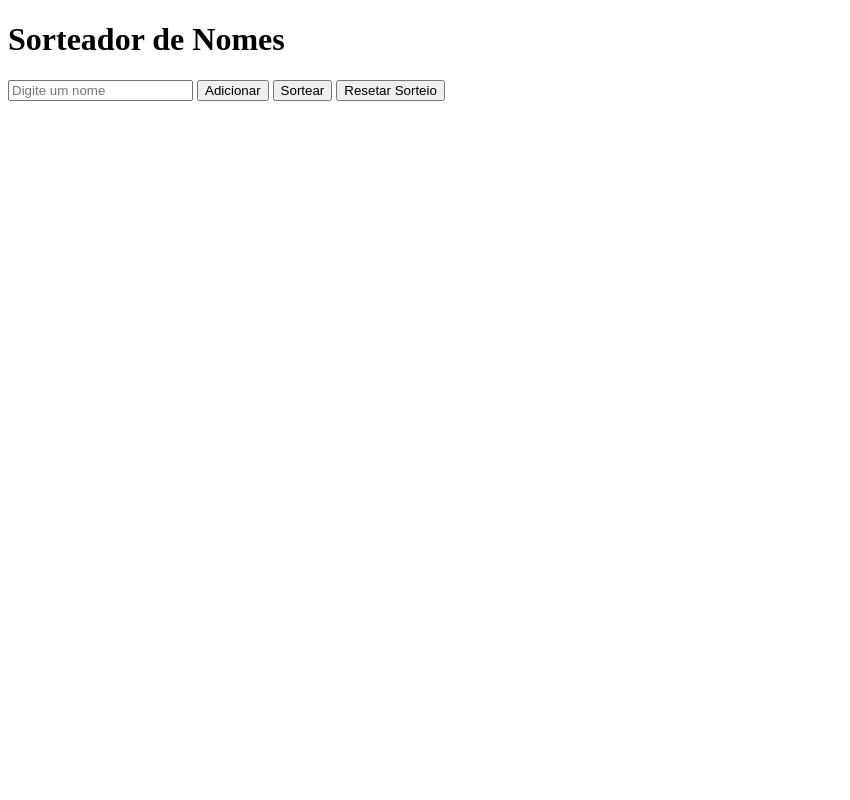
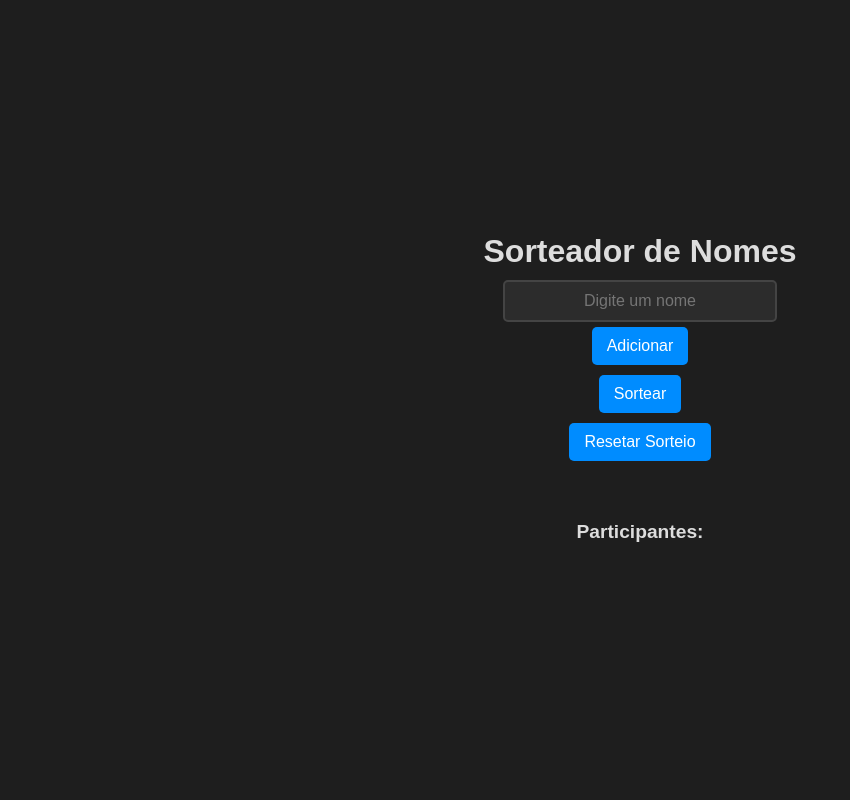
Before and after one commit to vitor1616/Sorteador, a Flask app: page / in a window 1280 px wide. Shown: the whole page, without its empty margins (0-850 px from the left). Run offline with Flask 3, Linux system fonts and the light colour scheme; data that the repository does not hold is empty.

Commit message:
Add files via upload

```diff
--- a/sorteador/app.py
+++ b/sorteador/app.py
@@ -27,9 +27,16 @@ def sortear():
 
 @app.route('/resetar', methods=['POST'])
 def resetar():
-    Nome.query.update({'sorteado': False})
+    db.session.query(Nome).delete()  # Apaga todos os registros
     db.session.commit()
-    return jsonify({'mensagem': 'Sorteio reiniciado!'})
+    return jsonify({'mensagem': 'Todos os nomes foram apagados!'})
+
+@app.route('/listar', methods=['GET'])
+def listar():
+    nomes = Nome.query.filter_by(sorteado=False).all()  # Pega apenas os não sorteados
+    nomes_lista = [nome.nome for nome in nomes]
+    return jsonify(nomes_lista)
+
 
 if __name__ == '__main__':
     app.run(debug=True)
--- a/sorteador/templates/index.html
+++ b/sorteador/templates/index.html
@@ -4,35 +4,146 @@
     <meta charset="UTF-8">
     <meta name="viewport" content="width=device-width, initial-scale=1.0">
     <title>Sorteador de Nomes</title>
+    <style>
+        /* Estilos gerais - Tema Dark */
+        body {
+            font-family: Arial, sans-serif;
+            background-color: #1e1e1e; /* Fundo escuro */
+            color: #ddd; /* Texto claro */
+            text-align: center;
+            margin: 0;
+            padding: 0;
+            display: flex;
+            flex-direction: column;
+            align-items: center;
+            justify-content: center;
+            height: 100vh;
+        }
+
+        h1 {
+            font-size: 2rem;
+            margin-bottom: 10px;
+        }
+
+        input {
+            padding: 10px;
+            font-size: 1rem;
+            border: 2px solid #444;
+            border-radius: 5px;
+            width: 250px;
+            text-align: center;
+            background-color: #2c2c2c;
+            color: #ddd;
+        }
+
+        /* Botões */
+        button {
+            background-color: #008CFF;
+            color: white;
+            border: none;
+            padding: 10px 15px;
+            margin: 5px;
+            font-size: 1rem;
+            border-radius: 5px;
+            cursor: pointer;
+            transition: background-color 0.3s ease;
+        }
+
+        button:hover {
+            background-color: #006FCC;
+        }
+
+        /* Resultado do sorteio */
+        #resultado {
+            font-size: 1.5rem;
+            font-weight: bold;
+            margin-top: 15px;
+            color: #008CFF;
+        }
+
+        /* Lista de participantes */
+        h3 {
+            margin-top: 20px;
+            font-size: 1.2rem;
+        }
+
+        ul {
+            list-style-type: none;
+            padding: 0;
+            max-width: 300px;
+            margin-top: 10px;
+        }
+
+        ul li {
+            background: #2c2c2c; /* Cinza escuro */
+            padding: 10px;
+            margin: 5px 0;
+            border-radius: 5px;
+            box-shadow: 0px 2px 5px rgba(0, 0, 0, 0.3);
+            color: #ddd;
+        }
+    </style>
 </head>
 <body>
     <h1>Sorteador de Nomes</h1>
+
     <input type="text" id="nome" placeholder="Digite um nome">
     <button onclick="adicionarNome()">Adicionar</button>
+
     <button onclick="sortearNome()">Sortear</button>
     <button onclick="resetarSorteio()">Resetar Sorteio</button>
+
     <h2 id="resultado"></h2>
+
+    <h3>Participantes:</h3>
+    <ul id="listaNomes"></ul>
 
     <script>
         function adicionarNome() {
-            let nome = document.getElementById("nome").value;
+            let nome = document.getElementById("nome").value.trim();
+            if (nome === "") return; // Se estiver vazio, não faz nada
+
             fetch("/adicionar", {
                 method: "POST",
                 body: new URLSearchParams({ nome: nome }),
                 headers: { "Content-Type": "application/x-www-form-urlencoded" }
-            }).then(res => res.json()).then(data => alert(data.mensagem));
+            }).then(res => res.json()).then(() => {
+                document.getElementById("nome").value = ""; // Limpa o campo
+                atualizarLista(); // Atualiza automaticamente a lista
+            });
         }
 
         function sortearNome() {
             fetch("/sortear").then(res => res.json()).then(data => {
                 document.getElementById("resultado").innerText = data.nome || data.mensagem;
+                atualizarLista(); // Atualiza a lista após o sorteio
             });
         }
 
         function resetarSorteio() {
             fetch("/resetar", { method: "POST" })
-            .then(res => res.json()).then(data => alert(data.mensagem));
+            .then(res => res.json()).then(() => {
+                document.getElementById("resultado").innerText = "";
+                atualizarLista(); // Atualiza a lista após resetar
+            });
         }
+
+        function atualizarLista() {
+            fetch("/listar")
+            .then(res => res.json())
+            .then(data => {
+                let lista = document.getElementById("listaNomes");
+                lista.innerHTML = "";  // Limpa a lista antes de adicionar os novos nomes
+                data.forEach(nome => {
+                    let item = document.createElement("li");
+                    item.innerText = nome;
+                    lista.appendChild(item);
+                });
+            });
+        }
+
+        // Atualiza a lista ao carregar a página
+        window.onload = atualizarLista;
     </script>
 </body>
 </html>
```
Also changed, not shown: sorteador/database.py (line endings or trailing spaces), sorteador/instance/nomes.db.
